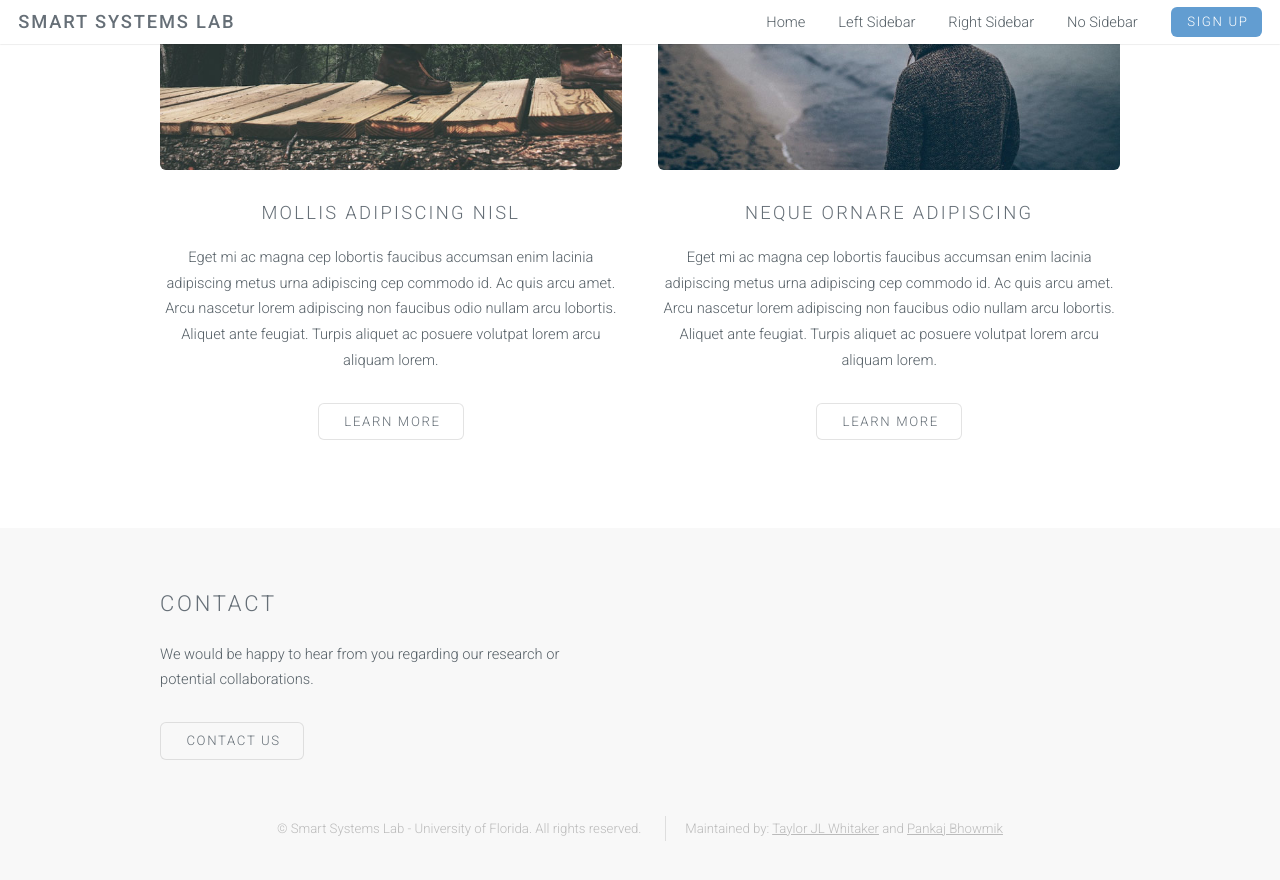
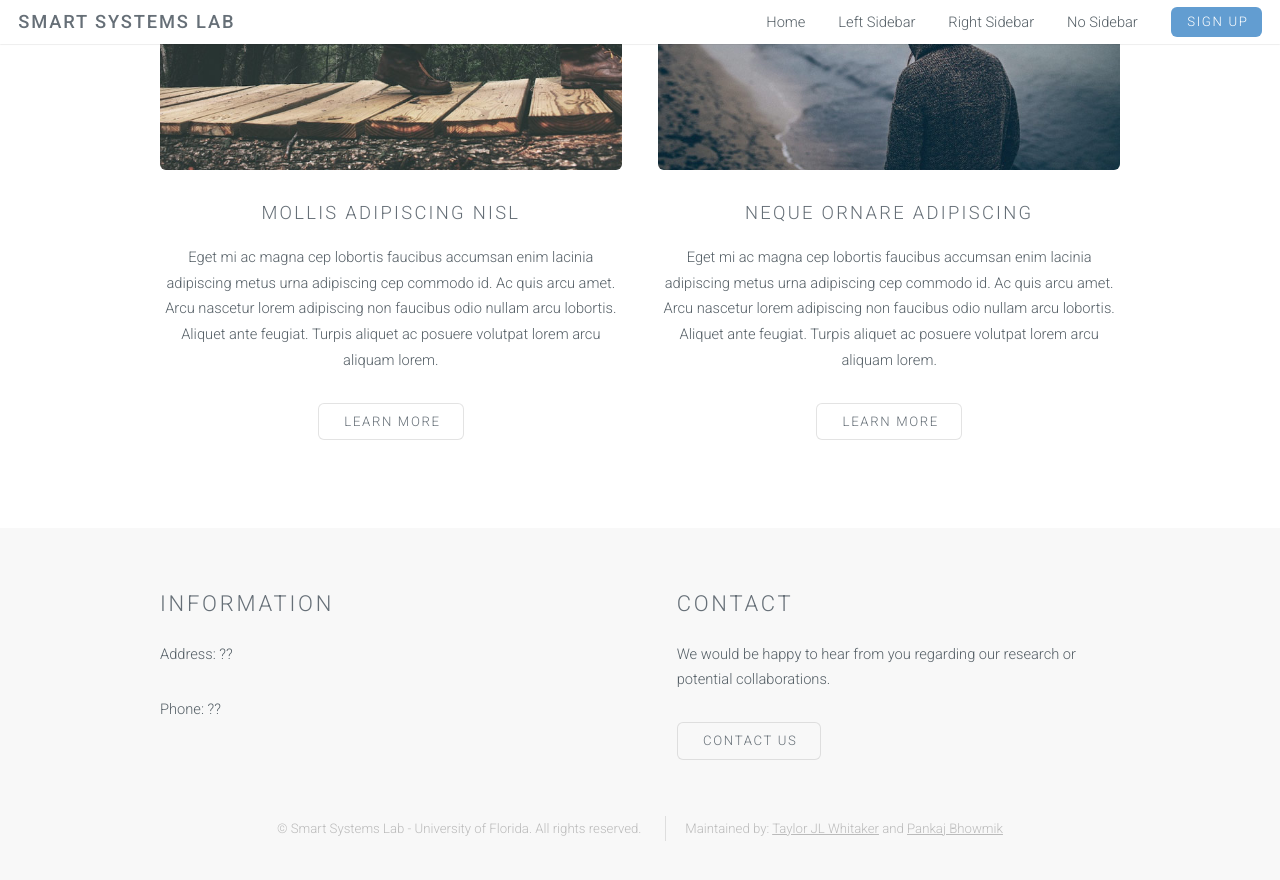
Before and after one commit to smartsystemslab-uf/smartsystemslab-uf.github.io, a Jekyll site: the page no-sidebar.html, which Jekyll copies as it is, in a window 1280 px wide and 900 px high, scrolled down 1314 px. Shown: the top 880 px of the window. Built offline with Jekyll 4.4.1, drawn with Linux system fonts in a browser that asks for light colours.

Commit message:
Update no-sidebar.html

```diff
--- a/no-sidebar.html
+++ b/no-sidebar.html
@@ -88,18 +88,16 @@
 				<div class="container">
 					<div class="row double">
 						<div class="6u">
+							<h2>Information</h2>
+							<p>Address: ??</p>
+							<p>Phone: ??</p>
+						</div>
+						<div class="6u">
 							<h2>Contact</h2>
 							<p>We would be happy to hear from you regarding our research or potential collaborations.</p>
 							<ul class="actions">
 								<li><a href="https://forms.gle/Md9EawBzbodRT7FZ9" class="button alt">Contact Us</a></li>
 							</ul>
-							<!-- <ul class="icons">
-								<li><a href="#" class="icon fa-twitter"><span class="label">Twitter</span></a></li>
-								<li><a href="#" class="icon fa-facebook"><span class="label">Facebook</span></a></li>
-								<li><a href="#" class="icon fa-instagram"><span class="label">Instagram</span></a></li>
-								<li><a href="#" class="icon fa-linkedin"><span class="label">LinkedIn</span></a></li>
-								<li><a href="#" class="icon fa-pinterest"><span class="label">Pinterest</span></a></li>
-							</ul> -->
 						</div>
 					</div>
 					<ul class="copyright">
```
